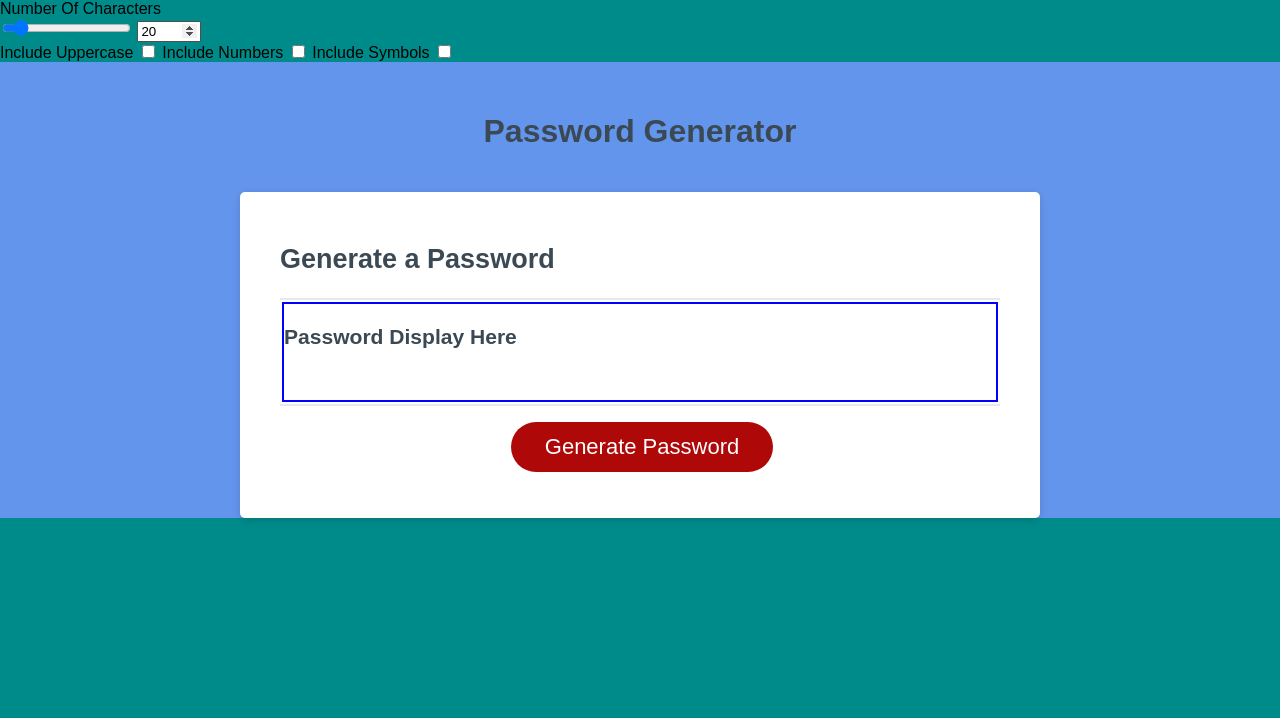
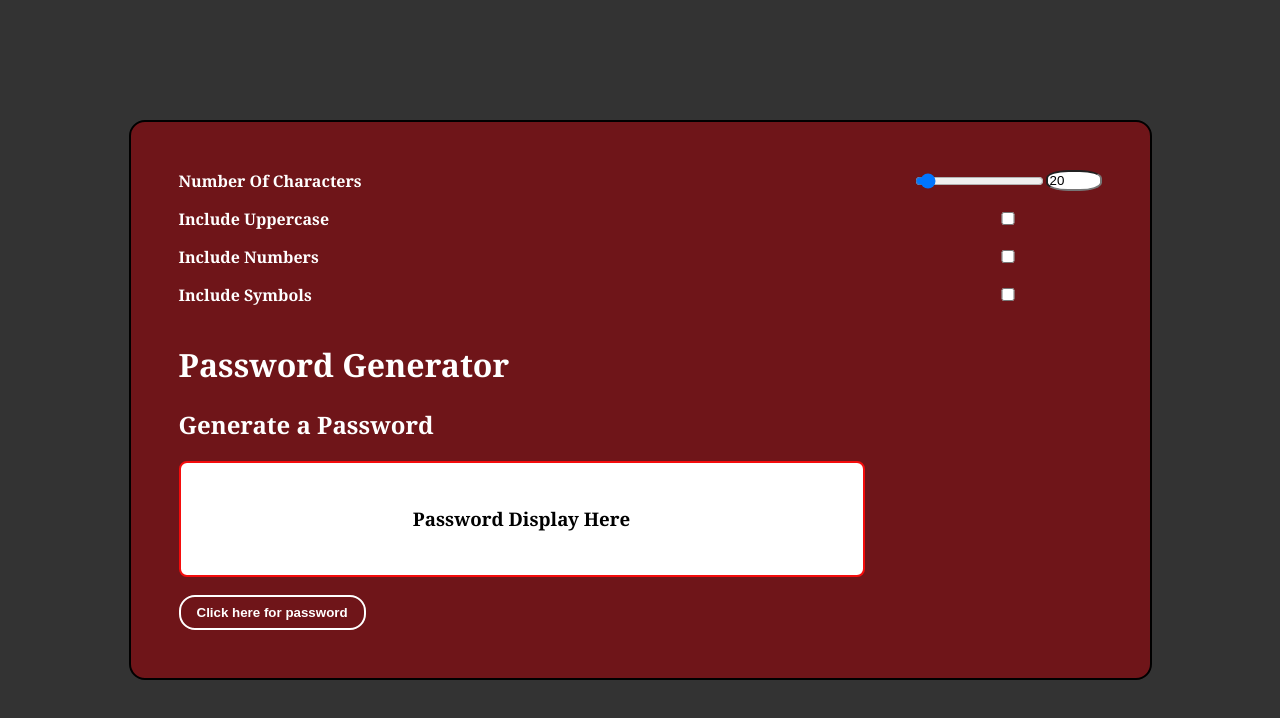
Before and after one commit to Dhanya-krishnan2/passwordgenarater, a plain HTML site: page index.html in a window 1280 px wide. Drawn offline with Linux system fonts and the light colour scheme.

Commit message:
added the changes and updated the styles

```diff
--- a/index.html
+++ b/index.html
@@ -14,10 +14,11 @@
         <form id="passwordGeneratorForm" class="form"> <!-- creating a form-->
           <label for="characterAmountNumber">Number Of Characters</label> <!-- this label says the number of charector-->
           <div class="character-amount-container">
-            <input type="range" min="8" max="128" value="20" id="characterAmountRange">
-            <input class="number-input" type="number" min="8" max="128" value="20" id="characterAmountNumber">
+            <!--adding the input range and a option to select a particular number-->
+            <input type="range" min="8" max="250" value="20" id="characterAmountRange">
+            <input class="number-input" type="number" min="8" max="250" value="20" id="characterAmountNumber">
           </div>
-
+            <!--adding label and checkbox for to display uppercase lowercase and special numbers-->
           <label for="includeUppercase">Include Uppercase</label>
           <input type="checkbox" id="includeUppercase">
 
@@ -36,11 +37,11 @@
         </div>
         <div class="card-body">
         <h3 class="password-display" id="passwordDisplay"> Password Display Here</h3>
-        </form>
+        </form> <!--this the display form added class and id to manipulate by javascript-->
 
         </div>
         <div class="card-footer">
-          <button id="generate" class="btn">Generate Password</button>
+          <button id="generate" class="btn">Click here for password</button>
 
         </div>
       </div>
--- a/style.css
+++ b/style.css
@@ -1,141 +1,80 @@
-*,
-*::before,
-*::after {
-  box-sizing: border-box;
+body {
+  background-color: #333;
+  margin: 0;
+  color: white;
+  min-height: 100vh;
+  display: flex;
+  justify-content: center;
+  align-items: center;
+  font-family: Georgia, 'Times New Roman', Times, serif;
+}
+/* here styling the body and giving all styles */
+/* the container is the whole functionalities taking place */
+.container {
+  background-color: hsla(357, 100%, 30%, 0.589);
+  padding: 3rem;
+  border-radius: 1rem;
+  border: 2px solid black;
+  display: flex;
+  justify-content: center;
+  align-items: center;
+  flex-direction: column;
 }
 
-html,
-body,
-.wrapper {
-  height: 100%;
-  margin: 0;
-  padding: 0;
-  background-color: cornflowerblue;
+.form {
+  display: grid;
+  grid-template-columns: auto auto;
+  row-gap: 1rem;
+  column-gap: 3rem;
+  justify-content: center;
+  align-items: center;
 }
 
-body {
-  font-family: sans-serif;
-  background-color: #f9fbfd;
-  background-color: darkcyan;
-}
-
-.wrapper {
-  padding-top: 30px;
-  padding-left: 20px;
-  padding-right: 20px;
-}
-
-header {
-  text-align: center;
-  padding: 20px;
-  padding-top: 0px;
-  color: hsl(206, 17%, 28%);
-}
-
-.card {
-  background-color: hsl(0, 0%, 100%);
-  border-radius: 5px;
-  border-width: 1px;
-  box-shadow: rgba(0, 0, 0, 0.15) 0px 2px 8px 0px;
-  color: hsl(206, 17%, 28%);
-  font-size: 18px;
-  margin: 0 auto;
-  max-width: 800px;
-  padding: 30px 40px;
-}
-
-.card-header::after {
-  content: " ";
-  display: block;
-  width: 100%;
-  background: #e7e9eb;
-  height: 2px;
-}
-
-.card-body {
-  min-height: 100px;
-  border: solid 2px blue;
-  margin: 2px;
-}
-
-.card-footer {
+.title {
+  margin: 0;
   text-align: center;
 }
 
-.card-footer::before {
-  content: " ";
-  display: block;
-  width: 100%;
-  background: #e7e9eb;
-  height: 2px;
+label {
+  font-weight: bold;
 }
 
-.card-footer::after {
-  content: " ";
-  display: block;
-  clear: both;
+.character-amount-container {
+  display: flex;
+  align-items: center;
+}
+
+.number-input {
+  width: 3rem;
+  border: 2 px solid blue;
+  border-radius: 40%;
+}
+
+.password-display {
+  background-color: white;
+  color: black;
+  padding: 1rem;
+  border: 2px solid rgb(245, 12, 12);
+  height: 5rem;
+  width: 650px;
+  display: flex;
+  justify-content: center;
+  align-items: center;
+  word-break: break-all;
+  border-radius: .5rem;
 }
 
 .btn {
-  border: none;
-  background-color: hsl(360, 91%, 36%);
-  border-radius: 25px;
-  box-shadow: rgba(0, 0, 0, 0.1) 0px 1px 6px 0px rgba(0, 0, 0, 0.2) 0px 1px 1px
-    0px;
-  color: hsl(0, 0%, 100%);
-  display: inline-block;
-  font-size: 22px;
-  line-height: 22px;
-  margin: 16px 16px 16px 20px;
-  padding: 14px 34px;
-  text-align: center;
+  grid-column: span 2;
+  background-color: transparent;
+  border: 2px solid white;
+  color: white;
+  padding: .5rem 1rem;
+  font-weight: bold;
   cursor: pointer;
+  border-radius: 1rem;
 }
 
-button[disabled] {
-  cursor: default;
-  background: #c0c7cf;
+.btn:hover {
+  background-color: #2ad15433;
 }
-
-.float-right {
-  float: right;
-}
-
-#password {
-  -webkit-appearance: none;
-  -moz-appearance: none;
-  appearance: none;
-  border: none;
-  display: block;
-  width: 100%;
-  padding-top: 15px;
-  padding-left: 15px;
-  padding-right: 15px;
-  padding-bottom: 85px;
-  font-size: 1.2rem;
-  text-align: center;
-  margin-top: 10px;
-  margin-bottom: 10px;
-  border: 2px dashed #c0c7cf;
-  border-radius: 6px;
-  resize: none;
-  overflow: hidden;
-}
-
-@media (max-width: 690px) {
-  .btn {
-    font-size: 1rem;
-    margin: 16px 0px 0px 0px;
-    padding: 10px 15px;
-  }
-
-  #password {
-    font-size: 1rem;
-  }
-}
-
-@media (max-width: 500px) {
-  .btn {
-    font-size: 0.8rem;
-  }
-}
```
Also changed, not shown: images/Screenshot (5).png (added).
